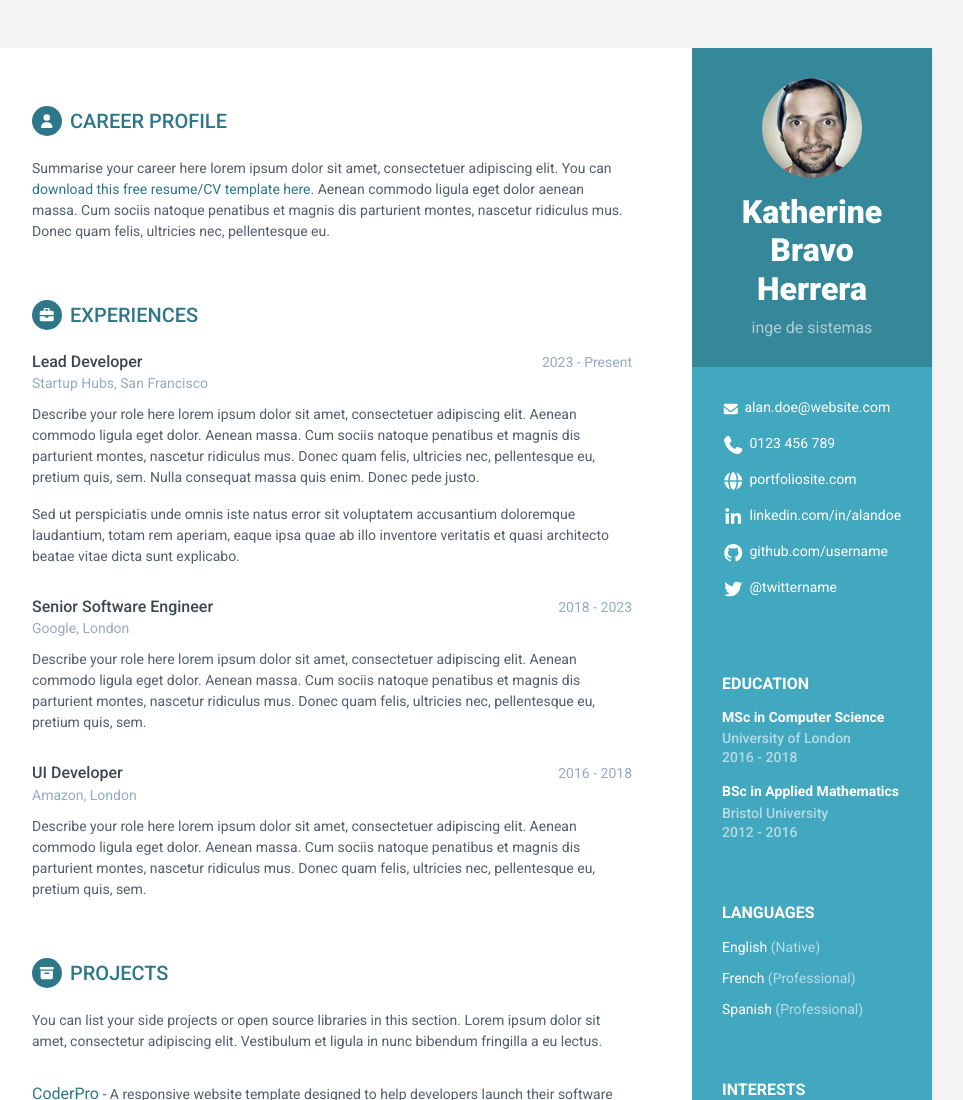
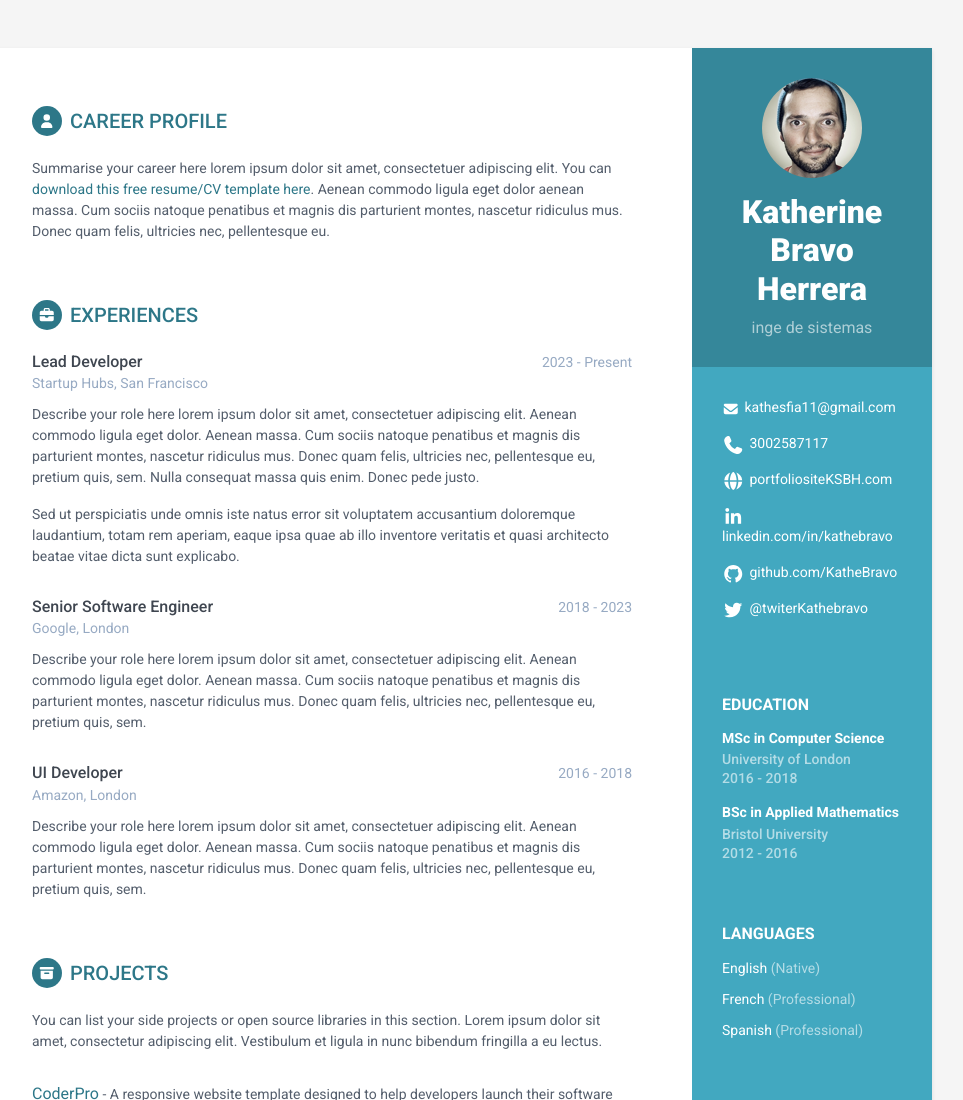
Before and after one commit to KatheBravo/CV, a plain HTML site: page index.html in a window 1280 px wide. Shown: the top 1100 px of the page, without its empty margins (188-1151 px from the left). Drawn offline with Linux system fonts and the light colour scheme.

Commit message:
edité la informacion del contenedor de contacto (#2)
* edité la informacion del contenedor de contacto

* agregué usuario twitter

```diff
--- a/index.html
+++ b/index.html
@@ -31,12 +31,12 @@
 
             <div class="contact-container container-block">
                 <ul class="list-unstyled contact-list">
-                    <li class="email"><i class="fa-solid fa-envelope"></i><a href="mailto: yourname@email.com">alan.doe@website.com</a></li>
-                    <li class="phone"><i class="fa-solid fa-phone"></i><a href="tel:0123 456 789">0123 456 789</a></li>
-                    <li class="website"><i class="fa-solid fa-globe"></i><a href="https://themes.3rdwavemedia.com/bootstrap-templates/resume/orbit-free-resume-cv-bootstrap-theme-for-developers/" target="_blank">portfoliosite.com</a></li>
-                    <li class="linkedin"><i class="fa-brands fa-linkedin-in"></i><a href="#" target="_blank">linkedin.com/in/alandoe</a></li>
-                    <li class="github"><i class="fa-brands fa-github"></i><a href="#" target="_blank">github.com/username</a></li>
-                    <li class="twitter"><i class="fa-brands fa-twitter"></i><a href="https://twitter.com/3rdwave_themes" target="_blank">@twittername</a></li>
+                    <li class="email"><i class="fa-solid fa-envelope"></i><a href="mailto: yourname@email.com">kathesfia11@gmail.com</a></li>
+                    <li class="phone"><i class="fa-solid fa-phone"></i><a href="tel:0123 456 789">3002587117</a></li>
+                    <li class="website"><i class="fa-solid fa-globe"></i><a href="https://themes.3rdwavemedia.com/bootstrap-templates/resume/orbit-free-resume-cv-bootstrap-theme-for-developers/" target="_blank">portfoliositeKSBH.com</a></li>
+                    <li class="linkedin"><i class="fa-brands fa-linkedin-in"></i><a href="#" target="_blank">linkedin.com/in/kathebravo</a></li>
+                    <li class="github"><i class="fa-brands fa-github"></i><a href="#" target="_blank">github.com/KatheBravo</a></li>
+                    <li class="twitter"><i class="fa-brands fa-twitter"></i><a href="https://twitter.com/3rdwave_themes" target="_blank">@twiterKathebravo</a></li>
                 </ul>
             </div><!--//contact-container-->
             <div class="education-container container-block">
```
